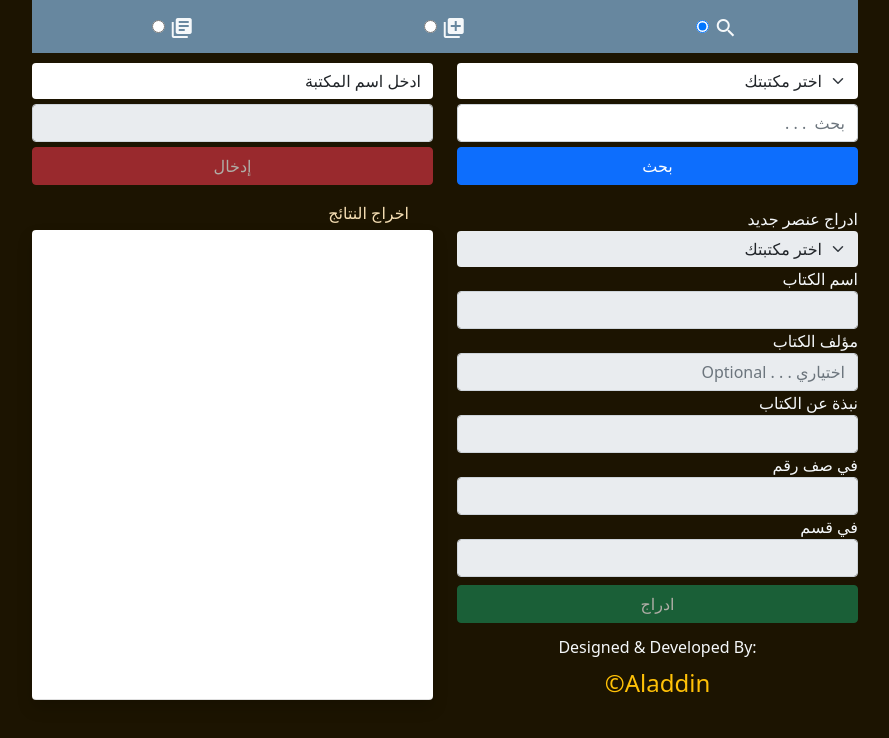
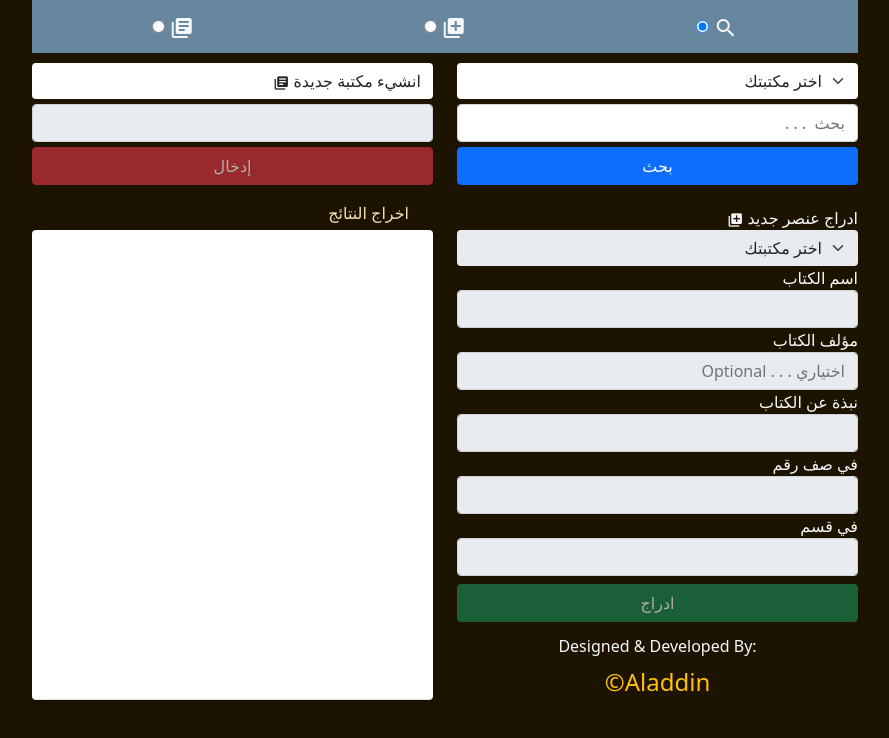
Before and after one commit to samaladdin70/Aladdin-Sami-PocketLibrary, a plain HTML site: page index.html in a window 1280 px wide. Shown: the whole page, without its empty margins (195-1084 px from the left). Drawn offline with Linux system fonts and the light colour scheme.

Commit message:
js&css Modify

```diff
--- a/index.html
+++ b/index.html
@@ -84,7 +84,8 @@
             </div>
             <div class="col">
                 <!--  <form id="insertLibForm" class="form"> -->
-                <div class="form-control" style="border: none;">ادخل اسم المكتبة</div>
+                <div class="form-control" style="border: none;">انشيء مكتبة جديدة <span class="material-icons"
+                        style="vertical-align: middle; font-size: 16px;">library_books</span></div>
                 <input style="margin-top: 5px;" class="form-control" type="text" name="insertLib" id="insertLib"
                     required disabled>
                 <button class="btn btn-danger" type="submit" id="insertLibButton" disabled
@@ -98,7 +99,8 @@
             <div class="col pt-3">
                 <form id="insertBook" class="form">
 
-                    <div style="margin-top: 6px;" class="">ادراج عنصر جديد</div>
+                    <div style="margin-top: 5px;" class="">ادراج عنصر جديد <span class="material-icons"
+                            style="vertical-align: middle; font-size: 16px;">library_add</span></div>
                     <select onchange="electChange(selectI)" disabled class="form-select" id="selectI" name="selectI"
                         style="border: none; box-shadow: none;">
                         <option>اختر مكتبتك</option>
@@ -147,13 +149,7 @@
 
     </div>
     <div id="heightChange" class="heightExtend hideDiv"></div>
-    <!-- <center style="direction: ltr; margin-top: -15px;">
-        <h6>Designed & Developed By: </h6>
-        <fieldset style="border: 2px 2px gold; border-radius: 14px;">
-            <legend><span style="cursor: pointer; color: #ffc107;" onclick="openNav()">&copy;Aladdin</span></legend>
 
-        </fieldset>
-    </center> -->
     <div id="myNav" class="overlay">
         <a href="javascript:void(0)" class="closebtn" onclick="closeNav()"><span style="color: red;">&times;</span></a>
         <div class="overlay-content">
@@ -274,14 +270,10 @@
             libCodes.setAttribute("readonly", "readonly");
             let a;
 
-            // let k = localStorage.key(1);
-            // let v = localStorage.getItem(k);
             let v = localStorage.getItem(libName);
-            // a[k] = v;
-            // a["myLib_myLib"] = v;
-            //a.push(v);
+
             a = v;
-            //  let s = JSON.stringify(a);
+
             let s = a;
             libCodes.value = s;
 
@@ -298,17 +290,11 @@
             libCodes.style.textAlign = "right";
             libCodes.style.color = "blue";
             libCodes.style.width = "80%";
-            // document.getElementById("clipboardCopy").style.display = "none";
+
             libCodes.style.display = "inline";
             libsName.style.display = "inline";
             confirmBackUp.style.display = "inline";
-            /*  for (let index = 0; index < JSON.parse(localStorage.getItem("libs")).length; index++) {
-                  // console.log(localStorage.key(index));
-                  // document.getElementById("output").innerHTML += '<h3>' + localStorage.key(index) + ' :' + index + '</h3>';
-                  libCodes.value += `${JSON.parse(localStorage.getItem("libs"))[index]}\n`;
-                  // or
-                  // libCodes.value += localStorage.key(index) + `\n`;
-              } */
+
             libCodes.value = `1 - الرجاء الضغط على عنصر الأختيار أعلاه لإختيار مكتبة\n2 - لو أردت أخذ نسخة من قاعدة بيانات المكتبة المحددة اضغط على زر confirmBackup\n3 - في حالة ان اردت ادراج قاعدة بيانات قمت بحفظها مسبقاً اتبع الاتي:
             i - افتح الملف المخزن به قاعدة بياناتك وقم بنسخ كل محتوياته
             ii - قم بالضغط على زر prepareInsert  ومن ثم الصق  قاعدة بياناتك التي نسختها في الخطوة السابقة
```
Also changed, not shown: js/app.js (+10 -24 lines).
